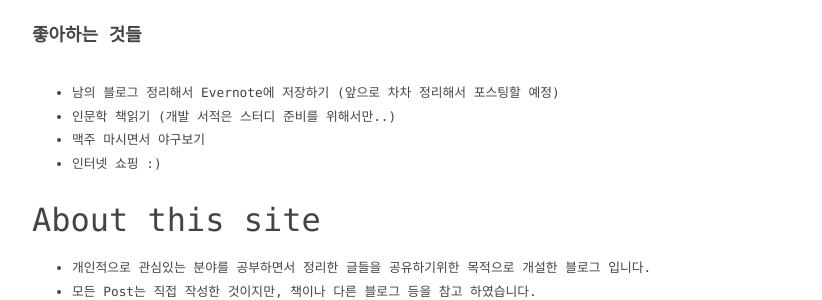
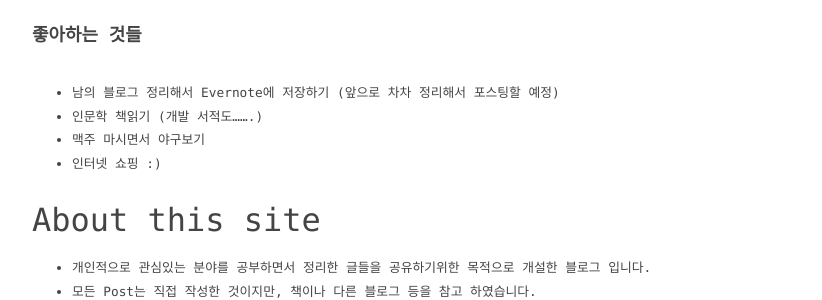
Before and after one commit to rtfmplz/rtfmplz.github.io, a Jekyll site: the page built from about/index.md, in a window 1280 px wide. Shown: the part 1036-1336 px from the top of the page, without its empty margins (224-1046 px from the left). Built offline with Jekyll 4.4.1, drawn with Linux system fonts in a browser that asks for light colours.

Commit message:
about/index.md 수정

```diff
--- a/about/index.md
+++ b/about/index.md
@@ -2,7 +2,7 @@
 layout: default
 ---
 
-<img id="profile-img" src="../images/private/jae.jpeg" alt="jae" />
+<img id="profile-img" src="/images/private/jae.jpeg" alt="jae" />
 
 
 ### About me
@@ -28,7 +28,7 @@
 
 ##### 좋아하는 것들
 * 남의 블로그 정리해서 Evernote에 저장하기 (앞으로 차차 정리해서 포스팅할 예정)
-* 인문학 책읽기 (개발 서적은 스터디 준비를 위해서만..)
+* 인문학 책읽기 (개발 서적도.......)
 * 맥주 마시면서 야구보기
 * 인터넷 쇼핑 :)
 
```
